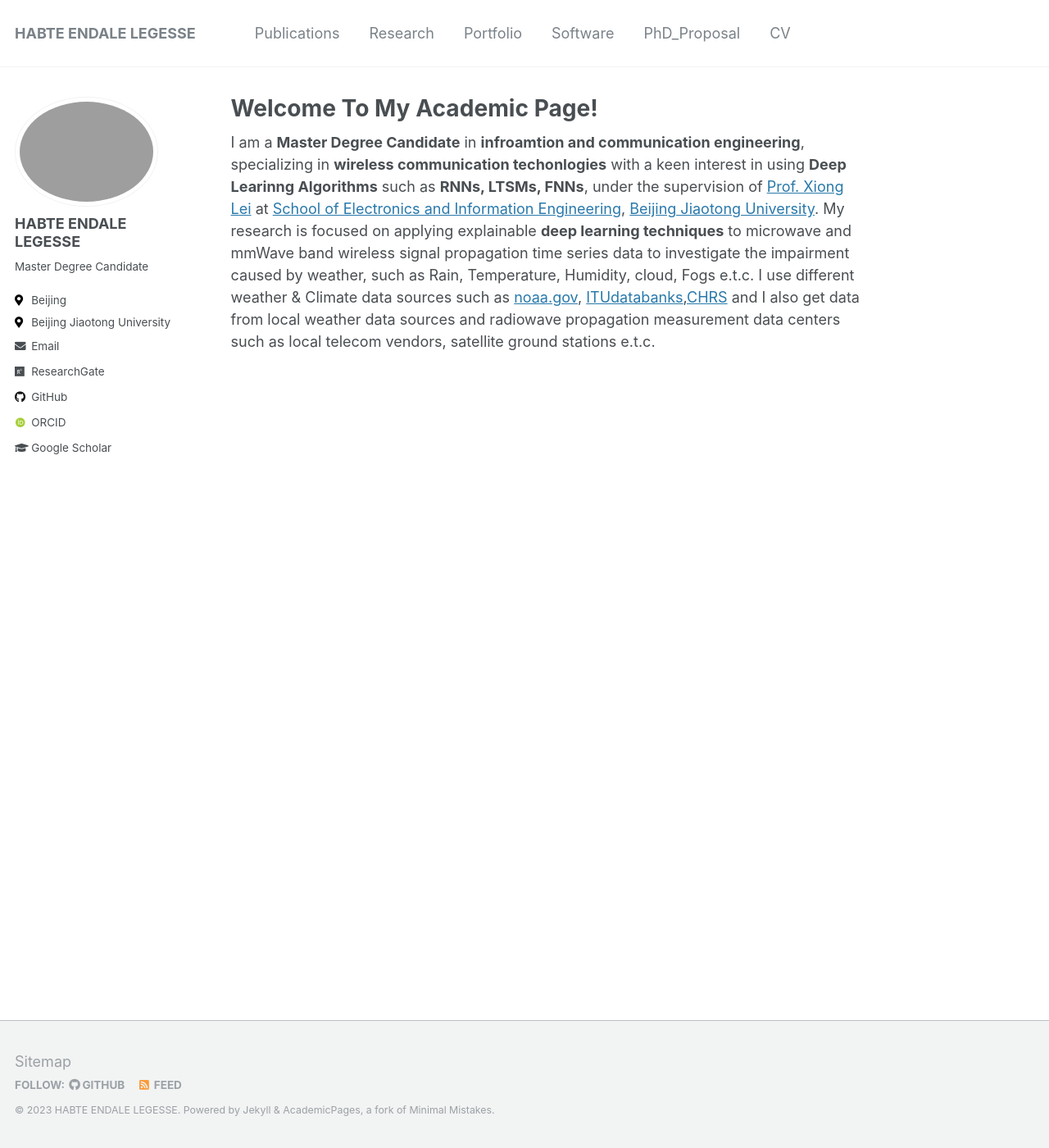
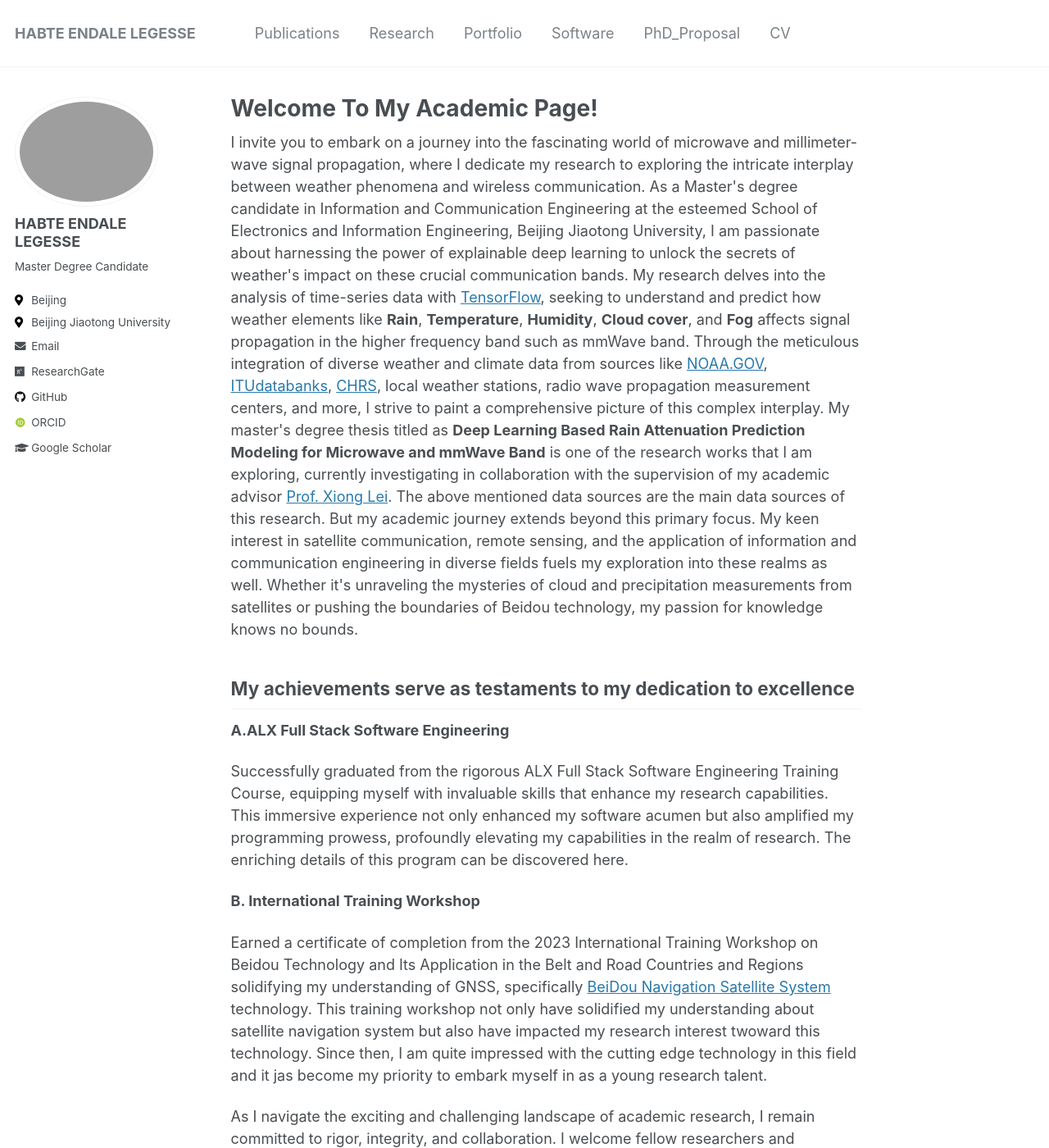
Before and after one commit to Endale24/Endale24.github.io, a Jekyll site: the page built from _pages/about.md, in a window 1280 px wide and 1400 px high. Shown: the whole window at 82% size. Built offline with Jekyll 4.4.1, drawn with Linux system fonts in a browser that asks for light colours; some web fonts are replaced; some of the changed text lies outside the part shown.

Commit message:
Update about.md

```diff
--- a/_pages/about.md
+++ b/_pages/about.md
@@ -7,7 +7,19 @@ redirect_from:
   - /about/
   - /about.html
 ---
+  <p>I invite you to embark on a journey into the fascinating world of microwave and millimeter-wave signal propagation, where I dedicate my research to exploring the intricate interplay between weather phenomena and wireless communication. As a Master's degree candidate in Information and Communication Engineering at the esteemed School of Electronics and Information Engineering, Beijing Jiaotong University, I am passionate about harnessing the power of explainable deep learning to unlock the secrets of weather's impact on these crucial communication bands.
 
+   My research delves into the analysis of time-series data with <a href="https://www.tensorflow.org/">TensorFlow</a>, seeking to understand and predict how weather elements like <strong>Rain</strong>, <strong>Temperature</strong>, <strong>Humidity</strong>, <strong>Cloud cover</strong>, and <strong>Fog</strong> affects signal propagation in the higher frequency band such as mmWave band. Through the meticulous integration of diverse weather and climate data from sources like <a href="https://www.noaa.gov/tools-and-resources/weather-and-climate-resources">NOAA.GOV</a>, <a href="https://www.itu.int/en/ITU-R/study-groups/rsg3/Pages/dtbank-dbsg3.aspx">ITUdatabanks</a>, <a href="https://chrs.web.uci.edu/">CHRS</a>, local weather stations, radio wave propagation measurement centers, and more, I strive to paint a comprehensive picture of this complex interplay.
 
+  My master's degree thesis titled as <strong>Deep Learning Based Rain Attenuation Prediction Modeling for Microwave and mmWave Band</strong> is one of the research works that I am exploring, currently investigating in collaboration with the supervision of my academic advisor <a href="https://faculty.bjtu.edu.cn/eie/8077.html">Prof. Xiong Lei</a>. The above mentioned data sources are the main data sources of this research.
+
+  But my academic journey extends beyond this primary focus. My keen interest in satellite communication, remote sensing, and the application of information and communication engineering in diverse fields fuels my exploration into these realms as well. Whether it's unraveling the mysteries of cloud and precipitation measurements from satellites or pushing the boundaries of Beidou technology, my passion for knowledge knows no bounds.</p>
+  <h2>My achievements serve as testaments to my dedication to excellence</h2>
+  <strong>A.ALX Full Stack Software Engineering </strong>
+  <p>Successfully graduated from the rigorous ALX Full Stack Software Engineering Training Course, equipping myself with invaluable skills that enhance my research capabilities. This immersive experience not only enhanced my software acumen but also amplified my programming prowess, profoundly elevating my capabilities in the realm of research. The enriching details of this program can be discovered here.</p>
+  <strong>B. International Training Workshop </strong>
+  <p>Earned a certificate of completion from the 2023 International Training Workshop on Beidou Technology and Its Application in the Belt and Road Countries and Regions solidifying my understanding of GNSS, specifically <a href="http://en.beidou.gov.cn/SYSTEMS/System/">BeiDou Navigation Satellite System</a> technology. This training workshop not only have solidified my understanding about satellite navigation system but also have impacted my research interest twoward this technology. Since then, I am quite impressed with the cutting edge technology in this field and it jas become my priority to embark myself in as a young research talent. </p>
+  <p>As I navigate the exciting and challenging landscape of academic research, I remain committed to rigor, integrity, and collaboration. I welcome fellow researchers and individuals with shared interests to explore my website, engage in discussions, and join me on this intellectual quest.</p>
+   <h3>Prepare to be captivated by the hidden wonders of wireless communication!</h3>
 
   I am a **Master Degree Candidate** in **infroamtion and communication engineering**, specializing in **wireless communication techonlogies** with a keen interest in using **Deep Learinng Algorithms** such as **RNNs, LTSMs, FNNs**, under the supervision of [Prof. Xiong Lei](https://ieeexplore.ieee.org/author/37672697600) at [School of Electronics and Information Engineering](http://en.eie.bjtu.edu.cn/), [Beijing Jiaotong University](http://en.njtu.edu.cn/). My research is focused on applying explainable **deep learning techniques** to microwave and mmWave band wireless signal propagation time series data to investigate the impairment caused by weather, such as Rain, Temperature, Humidity, cloud, Fogs e.t.c. I use different weather & Climate data sources such as [noaa.gov](https://www.noaa.gov/tools-and-resources/weather-and-climate-resources), [ITUdatabanks](https://www.itu.int/en/ITU-R/study-groups/rsg3/Pages/dtbank-dbsg3.aspx),[CHRS](https://chrs.web.uci.edu/) and I also get data from local weather data sources and radiowave propagation measurement data centers such as local telecom vendors, satellite ground stations e.t.c.
```
